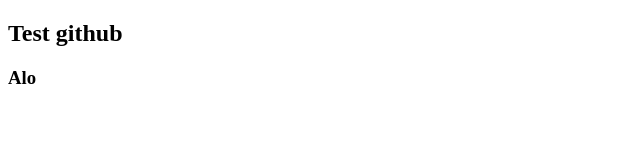
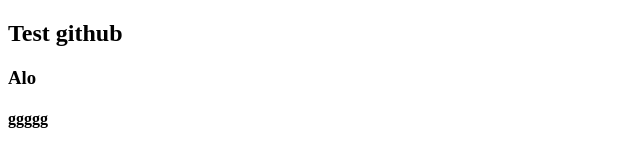
Before and after one commit to TruongTaKhac/Demo, a plain HTML site: page index.html in a window 1280 px wide. Shown: the full height of the page, 0-640 px from the left. Drawn offline with Linux system fonts and the light colour scheme.

Commit message:
feat:update-2

```diff
--- a/index.html
+++ b/index.html
@@ -8,5 +8,6 @@
 <body>
     <h2>Test github</h2>
     <h3>Alo</h3>
+    <h4>ggggg</h4>
 </body>
 </html>
```
